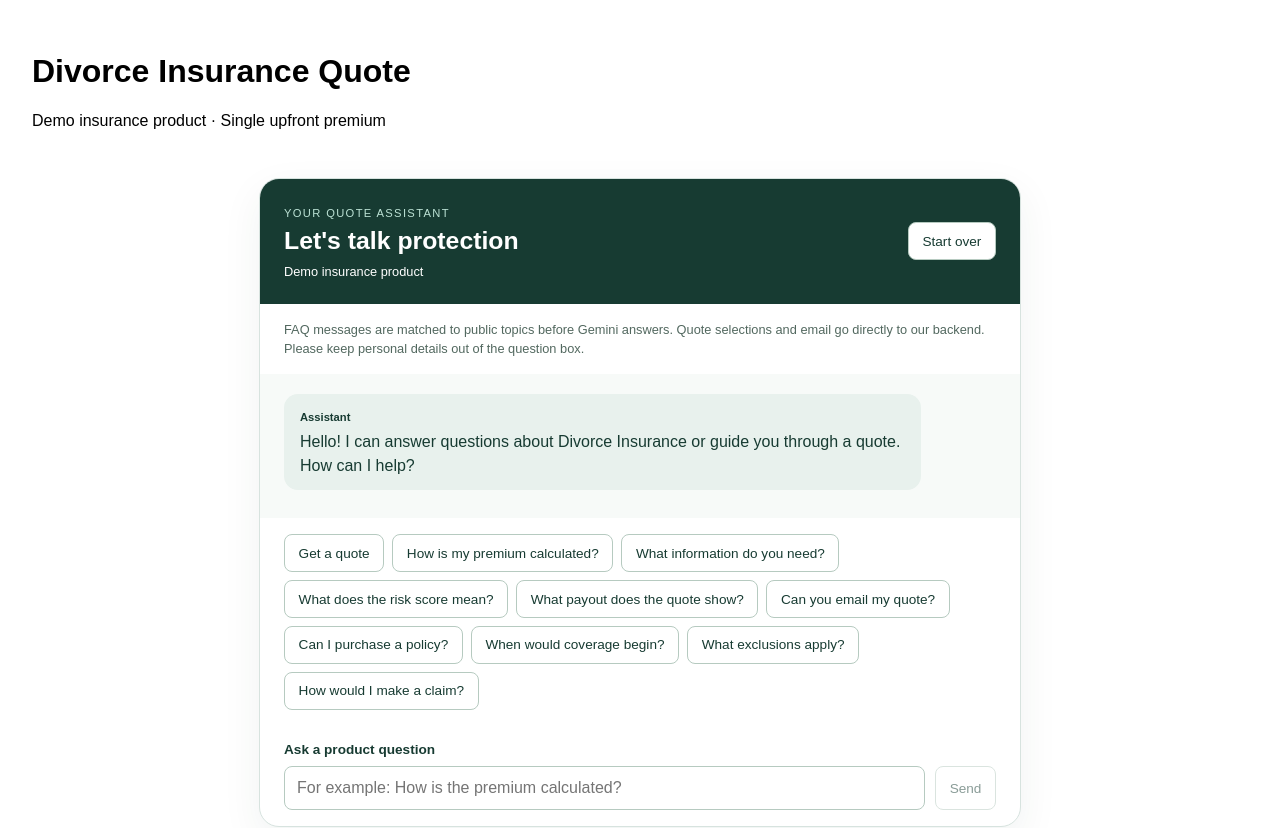
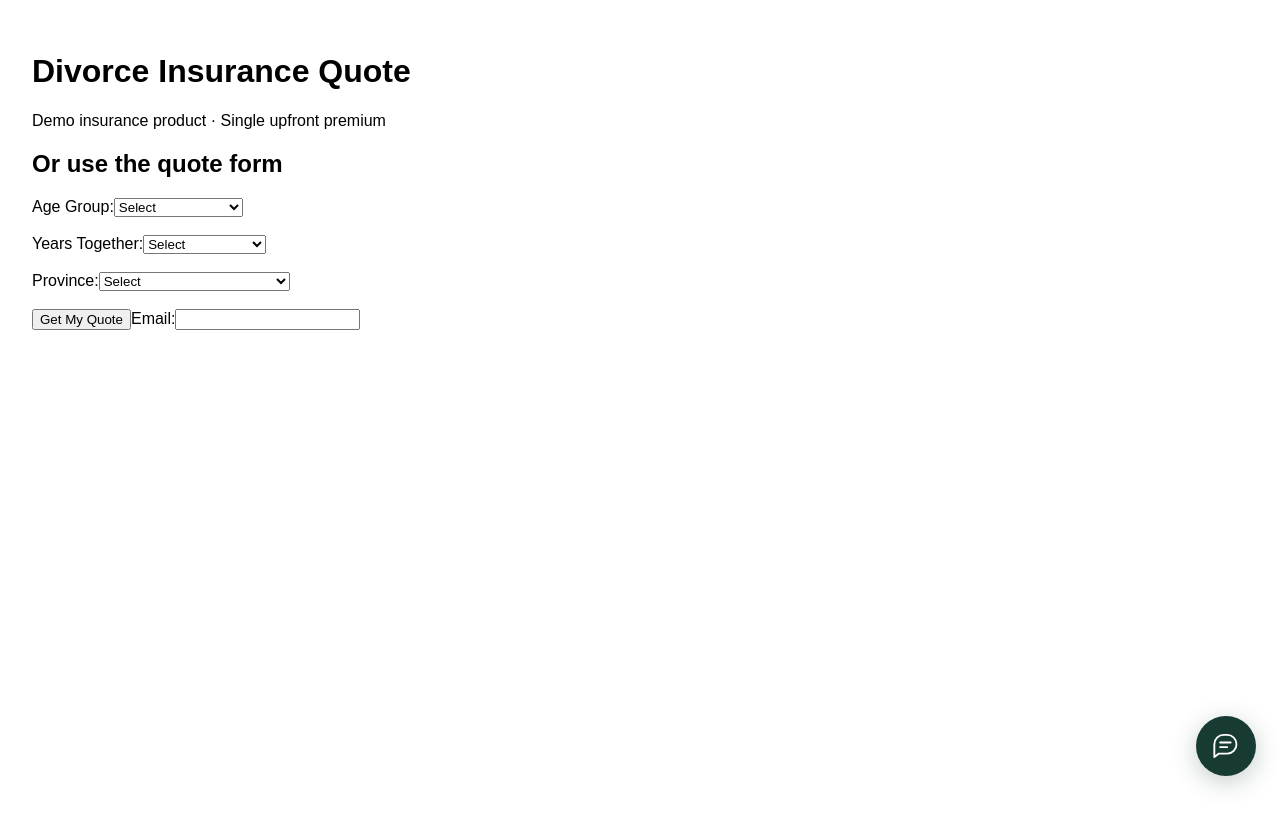
Before and after one commit to Catherine-Ge/Divorce-Insurance, a React (Create React App) app in the folder frontend/: page / in a window 1280 px wide. Shown: the top 828 px of the page. After the commit the page ends 800 px from the top, so only its background shows below. Built offline with nearby package versions, Linux system fonts and the light colour scheme.

Commit message:
Move chatbot into floating bottom-right launcher and right-side panel

```diff
--- a/frontend/src/ChatAssistant.css
+++ b/frontend/src/ChatAssistant.css
@@ -1,5 +1,5 @@
-.insurance-chat { max-width: 760px; margin: 3rem auto; border: 1px solid #d7e3df; border-radius: 20px; background: #fff; color: #173b32; overflow: hidden; text-align: left; box-shadow: 0 14px 40px #173b3210; }
-.chat-header { display: flex; align-items: center; justify-content: space-between; gap: 1rem; padding: 1.5rem; background: #173b32; color: white; }
+.insurance-chat { position: fixed; z-index: 1000; right: 24px; bottom: 96px; width: 420px; max-width: calc(100vw - 32px); height: min(680px, calc(100dvh - 120px)); display: flex; flex-direction: column; margin: 0; border: 1px solid #d7e3df; border-radius: 20px; background: #fff; color: #173b32; overflow: hidden; text-align: left; box-shadow: 0 14px 40px #173b3210; }
+.chat-header { flex-shrink: 0; display: flex; align-items: center; justify-content: space-between; gap: 1rem; padding: 1rem; background: #173b32; color: white; }
 .chat-header h2 { margin: .4rem 0; font-size: 1.55rem; }
 .chat-eyebrow { font-size: .7rem; letter-spacing: .12em; color: #bce2d5; }
 .chat-demo { font-size: .8rem; }
@@ -24,3 +24,17 @@
 .chat-price span { display: block; font-size: .85rem; font-weight: 400; }
 .chat-quote button { margin-right: .5rem; margin-top: .5rem; }
 @media (max-width: 500px) { .chat-header { align-items: flex-start; } .chat-message { max-width: 95%; } .chat-input input, .chat-input select { width: 100%; flex-basis: 100%; } }
+
+.insurance-chat[hidden], .chat-launcher[hidden] { display: none; }
+.chat-launcher { position: fixed; z-index: 1000; right: 24px; bottom: 24px; width: 60px; height: 60px; border-radius: 50%; border: 0; display: grid; place-items: center; background: #173b32; color: white; cursor: pointer; box-shadow: 0 6px 24px #173b3240; }
+.chat-launcher:hover { background: #245849; }
+.chat-launcher:focus-visible { outline: 3px solid #bc8b24; outline-offset: 4px; }
+.chat-body { flex: 1; min-height: 0; overflow-y: auto; overscroll-behavior: contain; }
+.chat-header-actions { display: flex; align-items: center; gap: .35rem; }
+.insurance-chat .chat-close { padding: .15rem .5rem; font-size: 1.7rem; line-height: 1; }
+.chat-header h2 { font-size: 1.15rem; }
+.chat-header-actions button { white-space: nowrap; font-size: .75rem; }
+@media (max-width: 500px) {
+  .insurance-chat { right: 16px; bottom: 88px; width: calc(100vw - 32px); height: min(600px, calc(100dvh - 112px)); }
+  .chat-launcher { right: 16px; bottom: 16px; }
+}
--- a/frontend/src/ChatAssistant.js
+++ b/frontend/src/ChatAssistant.js
@@ -34,6 +34,11 @@ export function findTopic(text) {
 }
 
 export default function ChatAssistant() {
+  const [open, setOpen] = useState(false);
+  const launcher = useRef(null);
+  function closePanel() {
+    setOpen(false);
+  }
   const [messages, setMessages] = useState([{ role: "assistant", text: WELCOME }]);
   const [text, setText] = useState("");
   const [step, setStep] = useState(null);
@@ -48,6 +53,11 @@ export default function ChatAssistant() {
   const bottom = useRef(null);
   const say = (role, message) => setMessages(old => [...old, { role, text: message }]);
   useEffect(() => { bottom.current?.scrollIntoView?.({ block: "nearest" }); }, [messages, step, busy]);
+  const previouslyOpen = useRef(false);
+  useEffect(() => {
+    if (!open && previouslyOpen.current) launcher.current?.focus();
+    previouslyOpen.current = open;
+  }, [open]);
   useEffect(() => () => { controller.current?.abort(); }, []);
   function reset() {
     version.current += 1;
@@ -137,11 +147,21 @@ export default function ChatAssistant() {
     finally { if (ticket === version.current) setBusy(false); }
   }
   return (
-    <section className="insurance-chat" aria-labelledby="chat-title">
+    <>
+      <button ref={launcher} type="button" className="chat-launcher" aria-label="Open chat assistant"
+        aria-expanded={open} aria-controls="insurance-chat-panel"
+        onMouseEnter={() => setOpen(true)}
+        onClick={() => setOpen(true)}>
+        <svg width="28" height="28" viewBox="0 0 24 24" fill="none" aria-hidden="true"><path d="M20 11.5a8 8 0 0 1-8 8H5l-4 3v-11a8 8 0 0 1 8-8h3a8 8 0 0 1 8 8Z" transform="translate(1 -1)" stroke="currentColor" strokeWidth="1.6" strokeLinejoin="round"/><path d="M7 9h9M7 13h6" stroke="currentColor" strokeWidth="1.6" strokeLinecap="round"/></svg>
+      </button>
+    <section id="insurance-chat-panel" className="insurance-chat" aria-labelledby="chat-title" hidden={!open}
+      onKeyDown={event => { if (event.key === "Escape") { event.preventDefault(); closePanel(); } }}>
       <header className="chat-header">
         <div><span className="chat-eyebrow">YOUR QUOTE ASSISTANT</span><h2 id="chat-title">Let's talk protection</h2><span className="chat-demo">Demo insurance product</span></div>
-        <button type="button" onClick={reset}>Start over</button>
+        <div className="chat-header-actions"><button type="button" onClick={reset}>Start over</button>
+        <button type="button" className="chat-close" aria-label="Close chat assistant" onClick={closePanel}><span aria-hidden="true">×</span></button></div>
       </header>
+      <div className="chat-body">
       <p className="chat-privacy">FAQ messages are matched to public topics before Gemini answers. Quote selections and email go directly to our backend. Please keep personal details out of the question box.</p>
       <div className="chat-transcript" role="log" aria-label="Conversation" aria-live="polite">
         {messages.map((message, index) => <div key={index} className={"chat-message " + message.role}><span className="chat-speaker">{message.role === "user" ? "You" : "Assistant"}</span><p>{message.text}</p></div>)}
@@ -180,6 +200,8 @@ export default function ChatAssistant() {
         <input id="chat-question" value={text} onChange={e => setText(e.target.value)} maxLength={500} placeholder="For example: How is the premium calculated?" disabled={busy || step !== null || emailMode} />
         <button disabled={busy || !text.trim() || step !== null || emailMode}>Send</button>
       </form>
+      </div>
     </section>
+    </>
   );
 }
```
Also changed, not shown: 2 other files (tests, documents, lock files or other folders).
